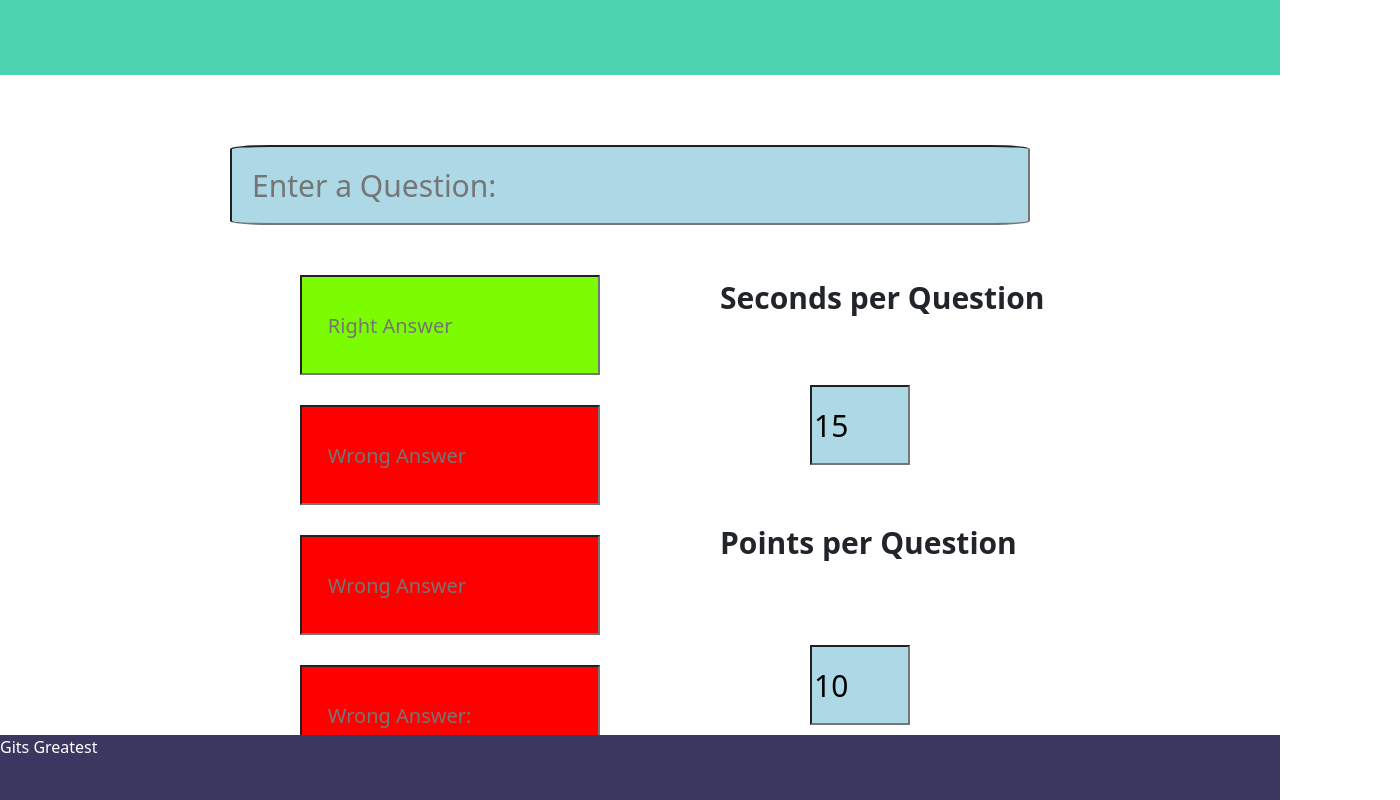
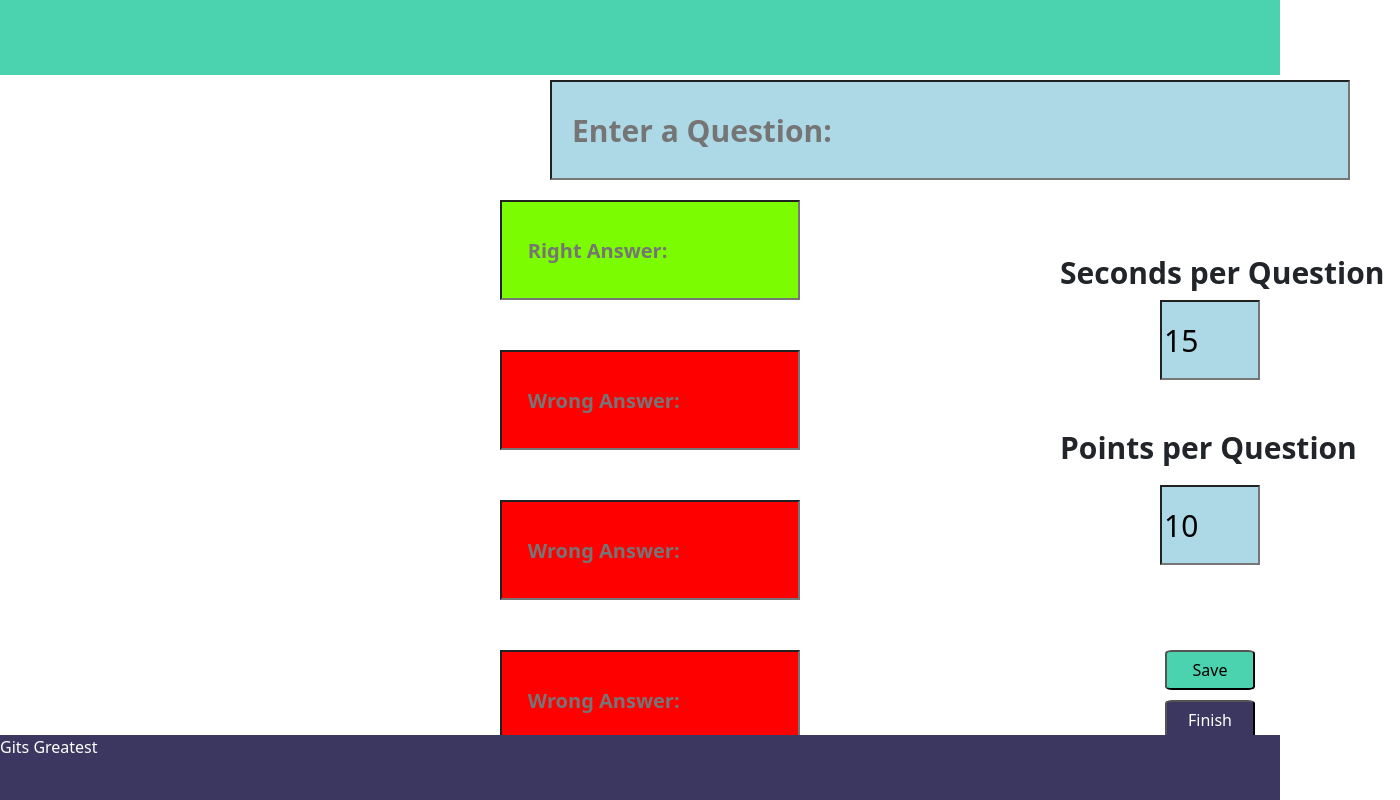
Before and after one commit to Git-s-Greatest/ClassComet, a React (Create React App) app in the folder ClassComet/mern/client/: page /quizpage in a window 1280 px wide. Shown: the top 800 px of the page, 1400 px wide, since content can reach past the window. Built offline with nearby package versions, Linux system fonts and the light colour scheme.

Commit message:
make quiz ui update

```diff
--- a/ClassComet/mern/client/src/login.css
+++ b/ClassComet/mern/client/src/login.css
@@ -227,12 +227,13 @@ p{
 
 .question{
   width: 800px;
-  height: 80px;
+  height: 100px;
   padding: 20px;
   font-size: 30px;
-  margin-top: 10px;
-  margin-left: 230px;
-  border-radius: 5%;
+  position:absolute;
+  top: 80px;
+  left: 550px;
+  font-weight: bold;
   background-color:  lightblue;
   color: white;
 }
@@ -241,68 +242,74 @@ p{
   width: 300px;
   height: 100px;
   padding: 5px;
-  float: left;
-  margin-top: 50px;
-  margin-left:300px;
+  position: absolute;
+  top: 200px;
+  left: 500px;
+  font-weight: bold;
   font-size: 20px;
-  margin-bottom: 10px;
   background-color: lawngreen;
   color: white;
+  font-weight: bold;
 }
 
 .answer2{
   width: 300px;
   height: 100px;
   padding: 5px;
-  float: left;
-  margin-top: 20px;
-  margin-left: 300px;
+  position: absolute;
+  top: 350px;
+  left: 500px;
   font-size: 20px;
-  margin-bottom: 10px;
   background-color: red;
   color: white;
+  font-weight: bold;
 }
 
 .answer3{
   width: 300px;
   height: 100px;
   padding: 5px;
-  float: left;
-  margin-top: 20px;
-  margin-left: 300px;
+  position: absolute;
+  top: 500px;
+  left: 500px;
   font-size: 20px;
-  margin-bottom: 10px;
   background-color:red;
   color: white;
+  font-weight: bold;
 }
 
 .answer4{
   width: 300px;
   height: 100px;
   padding: 5px;
-  float: left;
-  margin-top: 20px;
-  margin-left: 300px;
+  position: absolute;
+  top: 650px;
+  left: 500px;
   font-size: 20px;
-  margin-bottom: 10px;
   background-color: red;
   color: white;
+  font-weight: bold;
 }
 
 .save_textbox{
   width: 90px;
   height: 40px;
-  margin-top: 20px;
-  margin-left: 660px;
-  background-color: #99edc3;
+  position: absolute;
+  top: 650px;
+  left: 1165px;
+  background-color: #4AD3AE;
+  border-radius: 8%;
 }
 
 .finish_button{
   width: 90px;
   height: 40px;
-  margin-top: 20px;
-  margin-left: 660px;
-  background-color: #e4e7eb;
+  position: absolute;
+  top: 700px;
+  left: 1165px;
+  background-color: #3C3760;
+  border-radius: 8%;
+  color: white;
 }
 
 .join-quiz-button{
@@ -379,8 +386,9 @@ p{
 
 
 .time_per_question{
-  float: left;
-  margin-left: 90px;
+  position: absolute;
+  top: 50px;
+  left: 100px;
   height: 80px;
   width: 100px;
   font-size: 30px;
@@ -389,16 +397,18 @@ p{
 
 
 .seconds_text{
-  margin-left: 720px;
-  margin-top: 50px;
+  position: absolute;
+  top: 250px;
+  left: 1060px;
   width: 340px;
   font-size: 30px;
   font-weight: bold;
 }
 
 .points_per_question{
-  float: left;
-  margin-left: 90px;
+  position: absolute;
+  top: 60px;
+  left: 100px;
   height: 80px;
   width: 100px;
   font-size: 30px;
@@ -406,8 +416,9 @@ p{
 }
 
 .points_text{
-  margin-left: 720px;
-  margin-top: 200px;
+  position: absolute;
+  top: 425px;
+  left: 1060px;
   width: 340px;
   font-size: 30px;
   font-weight: bold;
--- a/ClassComet/mern/client/src/quizpage.js
+++ b/ClassComet/mern/client/src/quizpage.js
@@ -115,15 +115,15 @@ export default class QuizPage extends Component{
 
 
             <div ><img src={comet} alt="Class Comet" class="logo-corner"/></div>
-            <div class="question-box">
+            <div >
                     <input type="text" className="question" value={this.state.question} onChange={this.onChangeQuestion} placeholder="Enter a Question:"/>
-                    <input type="text" className="answer1" value={this.state.ans1} onChange={this.onChangeAnswer1} placeholder="    Right Answer"/>
-                    <input type="text" className="answer2" value={this.state.ans2} onChange={this.onChangeAnswer2} placeholder="    Wrong Answer"/>
+                    <input type="text" className="answer1" value={this.state.ans1} onChange={this.onChangeAnswer1} placeholder="    Right Answer:"/>
+                    <input type="text" className="answer2" value={this.state.ans2} onChange={this.onChangeAnswer2} placeholder="    Wrong Answer:"/>
                     <div class="seconds_text">
                         Seconds per Question
                         <input className="time_per_question" type="text" value={this.state.time} onChange={this.onChangeTime}/>
                     </div>
-                    <input type="text" className="answer3" value={this.state.ans3} onChange={this.onChangeAnswer3} placeholder="    Wrong Answer"/>
+                    <input type="text" className="answer3" value={this.state.ans3} onChange={this.onChangeAnswer3} placeholder="    Wrong Answer:"/>
                     <input type="text" className="answer4" value={this.state.ans4} onChange={this.onChangeAnswer4} placeholder="    Wrong Answer:"/>
                     <div class="points_text">
                         Points per Question
```
